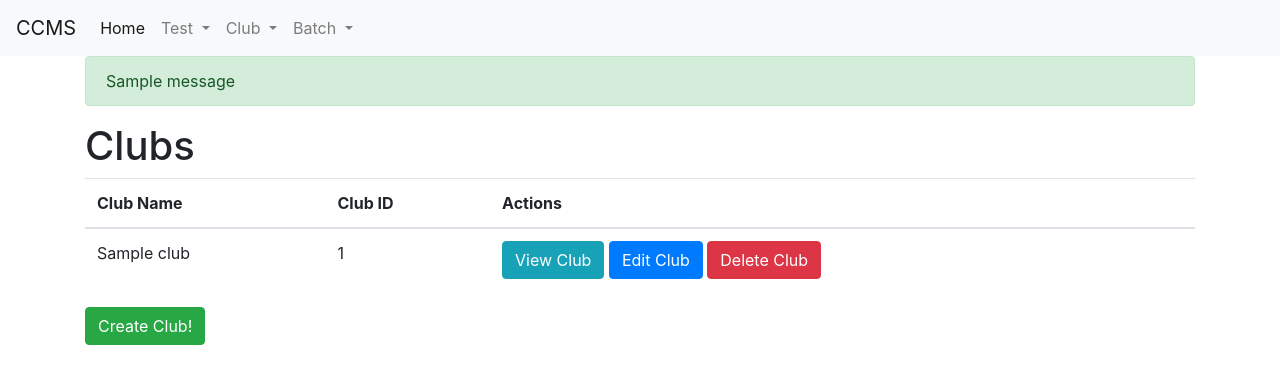
After one commit to mdew192837/cc-django, a Django app: page /clubs/ in a window 1280 px wide. The commit adds this page. Shown: the top 384 px of the page. Run offline with Django 3.2, Linux system fonts and the light colour scheme; tables that the repository leaves empty hold one stand-in row (values such as "Sample post"); one stand-in notice (Sample message) is shown; some libraries are stand-ins or nearby versions.

Commit message:
Add CRUD Functionality for clubs
* Using function based views for more customizability
* Added CRISPY Forms for future use

```diff
--- a/ccms/cc_management/templates/cc_management/base.html
+++ b/ccms/cc_management/templates/cc_management/base.html
@@ -69,6 +69,13 @@
       </nav>
     </header>
     <main role="main" class="container">
+      {% if messages %}
+        {% for message in messages %}
+          <div class="alert alert-{{ message.tags }}">
+            {{ message }}
+          </div>
+        {% endfor %}
+      {% endif %}
       {% block content %}{% endblock %}
     </main>
     <!-- JS Scripts -->
--- /dev/null
+++ b/ccms/cc_management/templates/cc_management/clubs/club_list.html
@@ -0,0 +1,28 @@
+{% extends "cc_management/base.html" %}
+
+{% block content %}
+<h1>Clubs</h1>
+
+<table class="table">
+    <thead>
+        <th scope="col">Club Name</th>
+        <th scope="col">Club ID</th>
+        <th scope="col">Actions</th>
+    </thead>
+    <tbody>
+        {% for club in clubs %}
+            <tr>
+                <td>{{ club.name }}</td>
+                <td>{{ club.id }}</td>
+                <td>
+                    <!-- Note that these urls will need to be updated -->
+                    <a href="{% url 'club_view' club.id %}" class="btn btn-info" role="button">View Club</a>
+                    <a href="{% url 'club_edit' club.id %}" class="btn btn-primary" role="button">Edit Club</a>
+                    <a href="{% url 'club_delete' club.id %}" class="btn btn-danger" role="button">Delete Club</a>
+                </td>
+            </tr>
+        {% endfor %}
+    </tbody>
+</table>
+<a href="{% url 'club_create'%}" class="btn btn-success" role="button">Create Club!</a>
+{% endblock content %}
--- a/ccms/cc_management/urls.py
+++ b/ccms/cc_management/urls.py
@@ -4,5 +4,14 @@ from . import views
 
 urlpatterns = [
     path('', views.home, name='cc-management-home'),
-    path('test', views.test, name='cc-management-test')
+    path('test/', views.test, name='cc-management-test'),
 ]
+
+# Add the club CRUD URLs
+urlpatterns += [
+    path('clubs/', views.club_list, name='club_list'),
+    path('clubs/create', views.club_create, name='club_create'),
+    path('clubs/<int:pk>', views.club_view, name='club_view'),
+    path('clubs/<int:pk>/edit', views.club_edit, name='club_edit'),
+    path('clubs/<int:pk>/delete', views.club_delete, name='club_delete'),
+]
--- a/ccms/cc_management/views.py
+++ b/ccms/cc_management/views.py
@@ -1,4 +1,6 @@
-from django.shortcuts import render
+from django.shortcuts import render, redirect, get_object_or_404
+from django.forms import ModelForm
+from django.contrib import messages
 from .models import *
 # from django.http import HttpResponse
 
@@ -10,3 +12,45 @@ def home(request):
 def test(request):
     club_classifications = Club_Classifications.objects.all()
     return render(request, 'cc_management/test.html', context={"classifications": club_classifications})
+
+# CRUD for Club
+class ClubForm(ModelForm):
+    class Meta:
+        model = Club
+        fields = ['name']
+
+def club_list(request, template_name="cc_management/clubs/club_list.html"):
+    clubs = Club.objects.all()
+    return render(request, template_name, {"clubs": clubs})
+
+def club_view(request, pk, template_name="cc_management/clubs/club_detail.html"):
+    club = get_object_or_404(Club, pk=pk)
+    return render(request, template_name, {"club": club})
+
+def club_create(request, template_name="cc_management/clubs/club_create.html"):
+    form = ClubForm(request.POST or None)
+    if form.is_valid():
+        club_name = form.cleaned_data.get("name")
+        form.save()
+        messages.success(request, f'Club {club_name} created!')
+        return redirect("club_list")
+    return render(request, template_name, {"form": form})
+
+def club_edit(request, pk, template_name="cc_management/clubs/club_edit.html"):
+    club = get_object_or_404(Club, pk=pk)
+    form = ClubForm(request.POST or None, instance=club)
+    if form.is_valid():
+        new_name = form.cleaned_data.get("name")
+        form.save()
+        messages.success(request, f'Club name changed to {new_name}!')
+        return redirect("club_list")
+    return render(request, template_name, {"form": form, "club": club})
+
+def club_delete(request, pk, template_name="cc_management/clubs/club_confirm_delete.html"):
+    club = get_object_or_404(Club, pk=pk)
+    if request.method == "POST":
+        club_name = club.name
+        club.delete()
+        messages.warning(request, f"Club {club_name} deleted.")
+        return redirect("club_list")
+    return render(request, template_name, {"club": club})
--- a/ccms/ccms/settings.py
+++ b/ccms/ccms/settings.py
@@ -31,6 +31,7 @@ ALLOWED_HOSTS = []
 # Application definition
 
 INSTALLED_APPS = [
+    'crispy_forms',
     'cc_management.apps.CcManagementConfig',
     'django.contrib.admin',
     'django.contrib.auth',
@@ -123,3 +124,6 @@ USE_TZ = True
 # https://docs.djangoproject.com/en/2.1/howto/static-files/
 
 STATIC_URL = '/static/'
+
+# Crispy Forms Settings
+CRISPY_TEMPLATE_PACK = 'bootstrap4'
```
Also changed, not shown: ccms/cc_management/templates/cc_management/clubs/club_confirm_delete.html (added, +17 -0 lines), ccms/cc_management/templates/cc_management/clubs/club_create.html (added, +14 -0 lines), ccms/cc_management/templates/cc_management/clubs/club_detail.html (added, +12 -0 lines), ccms/cc_management/templates/cc_management/clubs/club_edit.html (added, +14 -0 lines), ccms/cc_management/templates/cc_management/home.html (line endings or trailing spaces).
